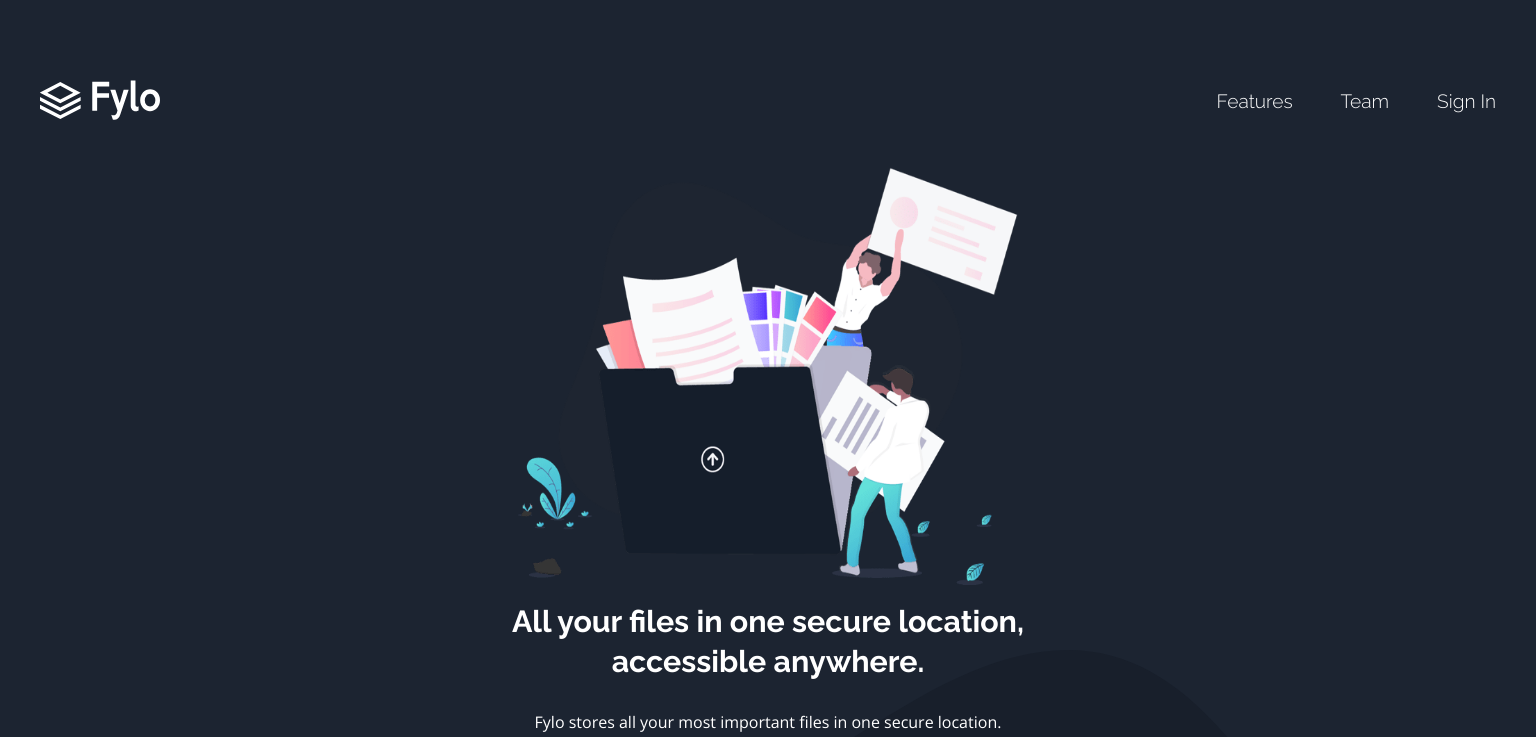
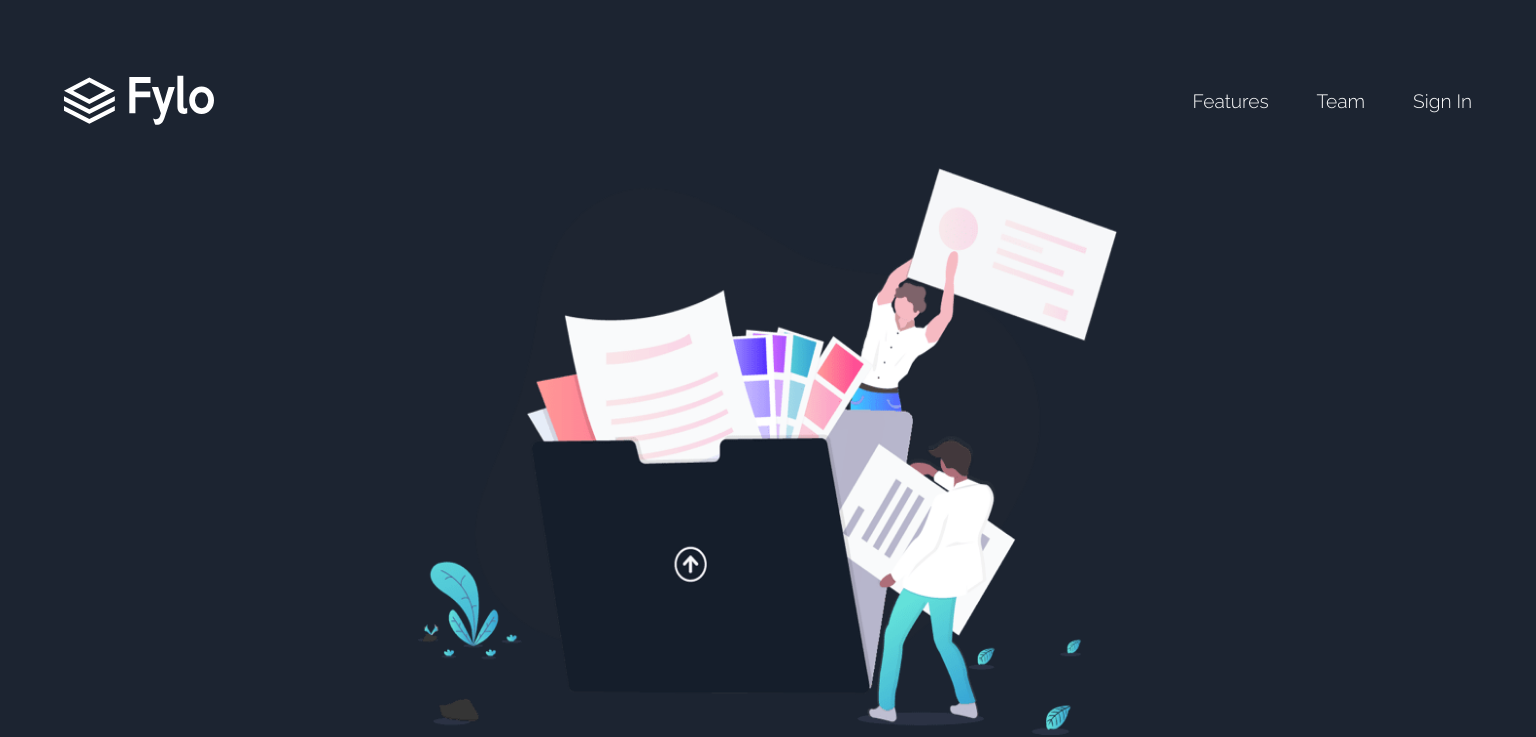
Before and after one commit to f29pereira/fylo, a Next.js app: page / in a window 1536 px wide. Shown: the top 737 px of the page. Built offline with nearby package versions, Linux system fonts and the light colour scheme.

Commit message:
Update styling of Nav and Intro components

```diff
--- a/src/app/components/Intro/Intro.module.css
+++ b/src/app/components/Intro/Intro.module.css
@@ -127,6 +127,11 @@ CSS Module for Intro component
 }
 
 @media (min-width: 87.5rem /*1400px*/) {
+  /*intro main container*/
+  .intro {
+    height: 60rem; /*916px*/
+  }
+
   /*background image - desktop*/
   .bgDesktop {
     height: 21.875rem; /*350px*/
@@ -138,6 +143,12 @@ CSS Module for Intro component
     left: 50%;
     transform: translateX(-50%);
     top: -65px;
+  }
+
+  /*image*/
+  .imgIntro {
+    width: 43.75rem; /*700px*/
+    height: 37.5rem; /*600px*/
   }
 
   /*title*/
--- a/src/app/components/Nav/Nav.module.css
+++ b/src/app/components/Nav/Nav.module.css
@@ -51,5 +51,13 @@ CSS Module for Nav component
   /*nav container*/
   .navCont {
     height: 12.5rem;
+    padding: 3rem 4rem;
+  }
+
+  /*nav fylo logo*/
+  .navLogo {
+    margin-right: auto;
+    width: 150px;
+    height: 50px;
   }
 }
```
